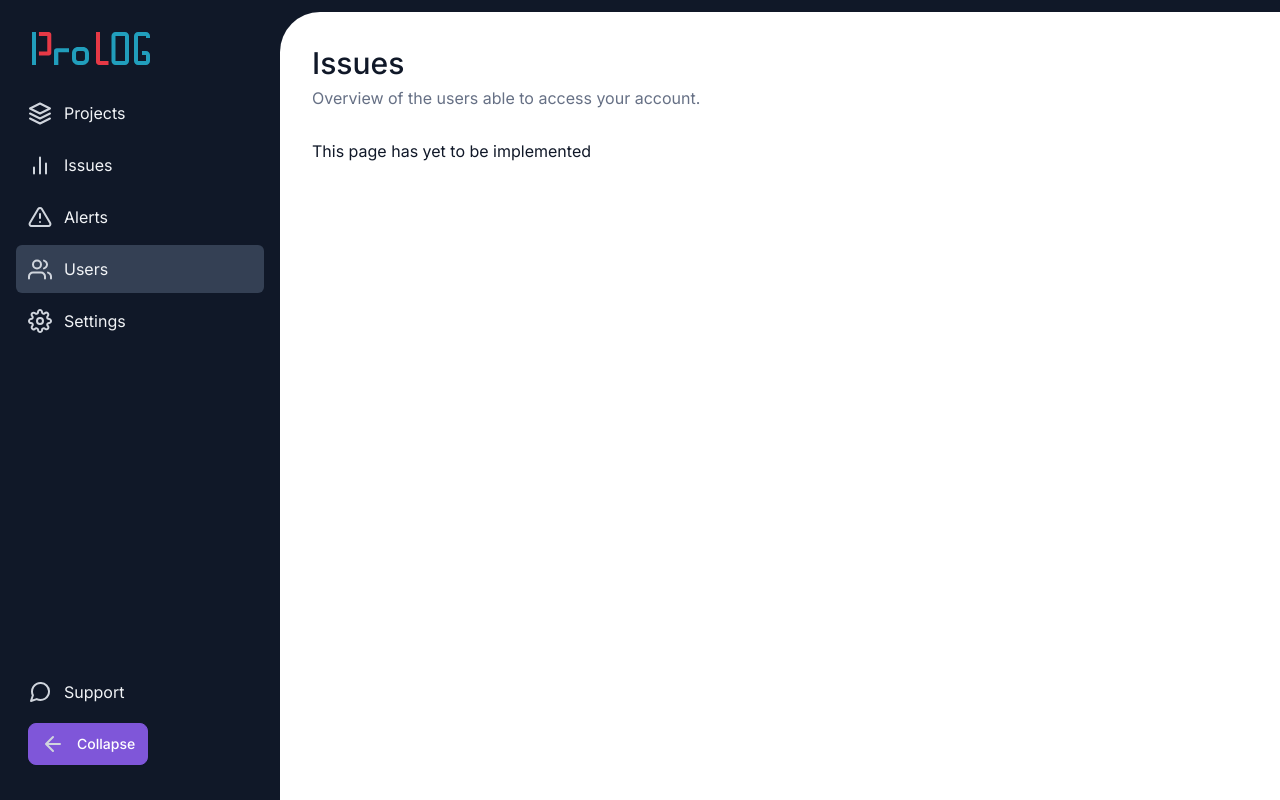
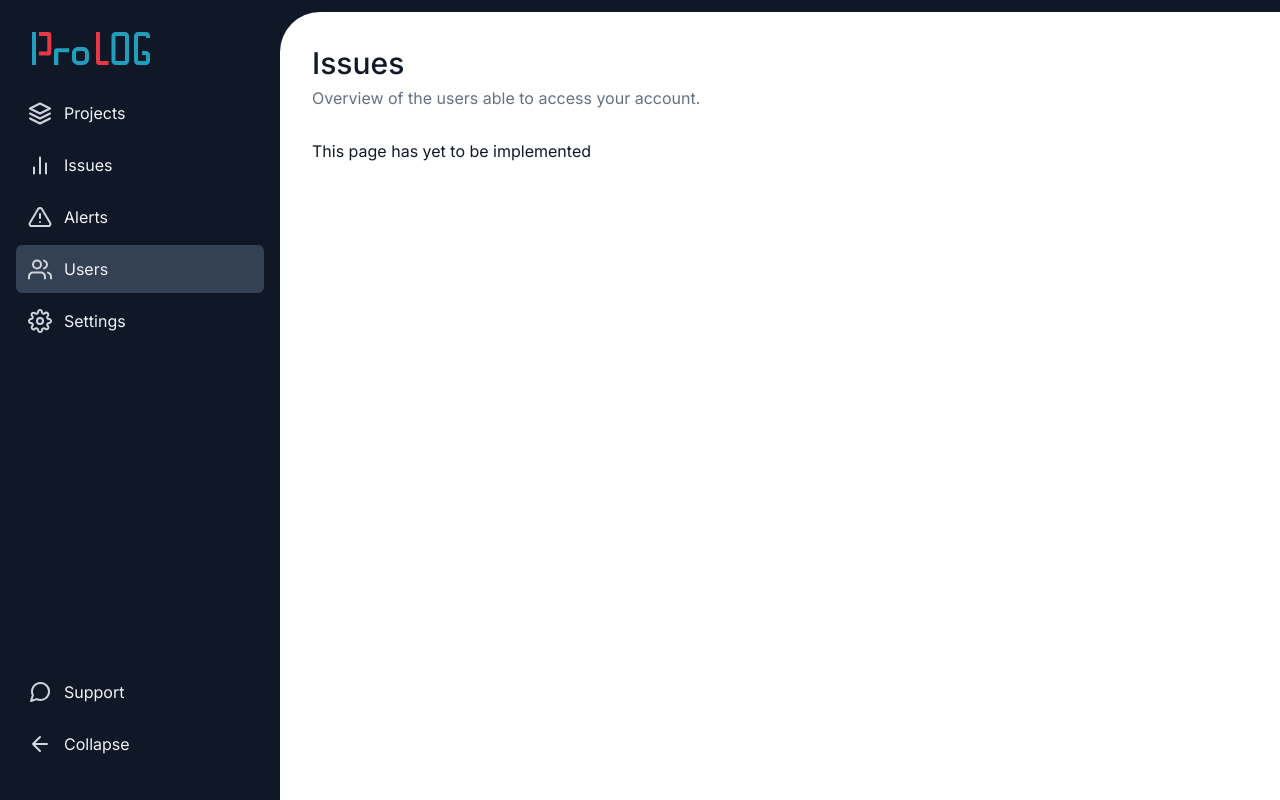
Before and after one commit to profydev/prolog-app-JoshuaCMorgan, a Next.js app: page /dashboard/users in a window 1280 px wide. Built offline with nearby package versions, Linux system fonts and the light colour scheme.

Commit message:
added ability to unstyle a Button component

```diff
--- a/features/layout/sidebar-navigation/menu-item-button.tsx
+++ b/features/layout/sidebar-navigation/menu-item-button.tsx
@@ -20,7 +20,7 @@ export function MenuItemButton({
 }: MenuItemProps) {
   return (
     <li className={classNames(styles.listItem, className)}>
-      <Button className={styles.anchor} onClick={onClick}>
+      <Button className={styles.anchor} onClick={onClick} unstyled={true}>
         {/* eslint-disable-next-line @next/next/no-img-element */}
         <img
           className={isCollapsed ? styles.iconCollapse : styles.icon}
--- a/features/layout/sidebar-navigation/sidebar-navigation.tsx
+++ b/features/layout/sidebar-navigation/sidebar-navigation.tsx
@@ -48,6 +48,7 @@ export function SidebarNavigation() {
           <Button
             onClick={() => setMobileMenuOpen(!isMobileMenuOpen)}
             className={styles.menuButton}
+            unstyled={true}
           >
             {/* eslint-disable-next-line @next/next/no-img-element */}
             <img
--- a/features/ui/button/button.tsx
+++ b/features/ui/button/button.tsx
@@ -23,6 +23,7 @@ interface ButtonProps extends ButtonHTMLAttributes<HTMLButtonElement> {
   children: React.ReactNode;
   size?: ButtonSize;
   color?: ButtonColor;
+  unstyled?: boolean;
   disabled?: boolean;
 }
 
@@ -30,22 +31,21 @@ export function Button({
   size = ButtonSize.sm,
   color = ButtonColor.primary,
   disabled = false,
+  unstyled = false,
   children,
   ...props
 }: ButtonProps) {
+  const classes = unstyled
+    ? classNames(styles.button, props.className)
+    : classNames(styles.button, styles[size], styles[color], props.className);
+
   console.log({ props });
+  console.log({ classes });
+
+  console.log(unstyled);
 
   return (
-    <button
-      {...props}
-      className={classNames(
-        styles.button,
-        styles[size],
-        styles[color],
-        props.className,
-      )}
-      disabled={disabled}
-    >
+    <button {...props} className={classes} disabled={disabled}>
       {children}
     </button>
   );
```
